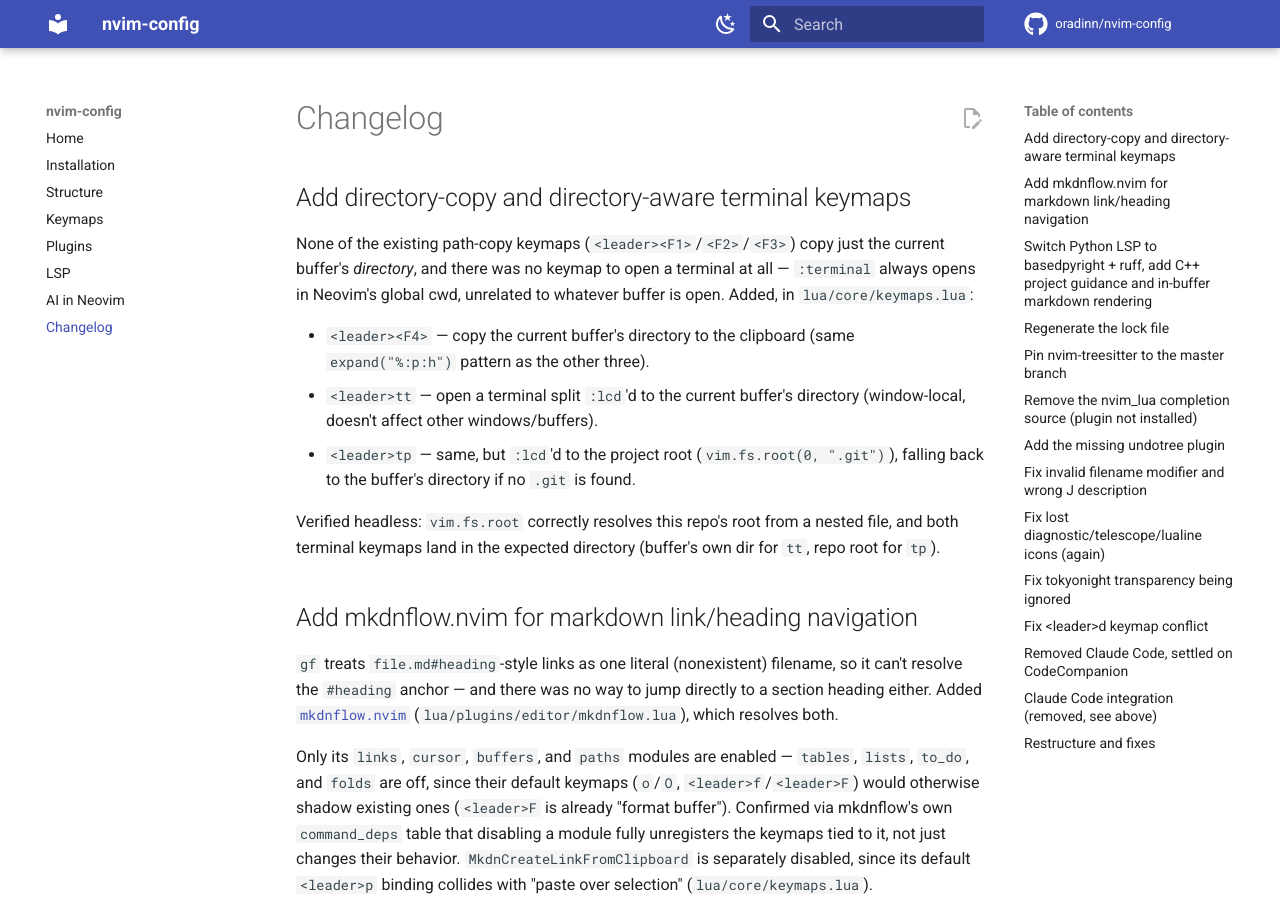
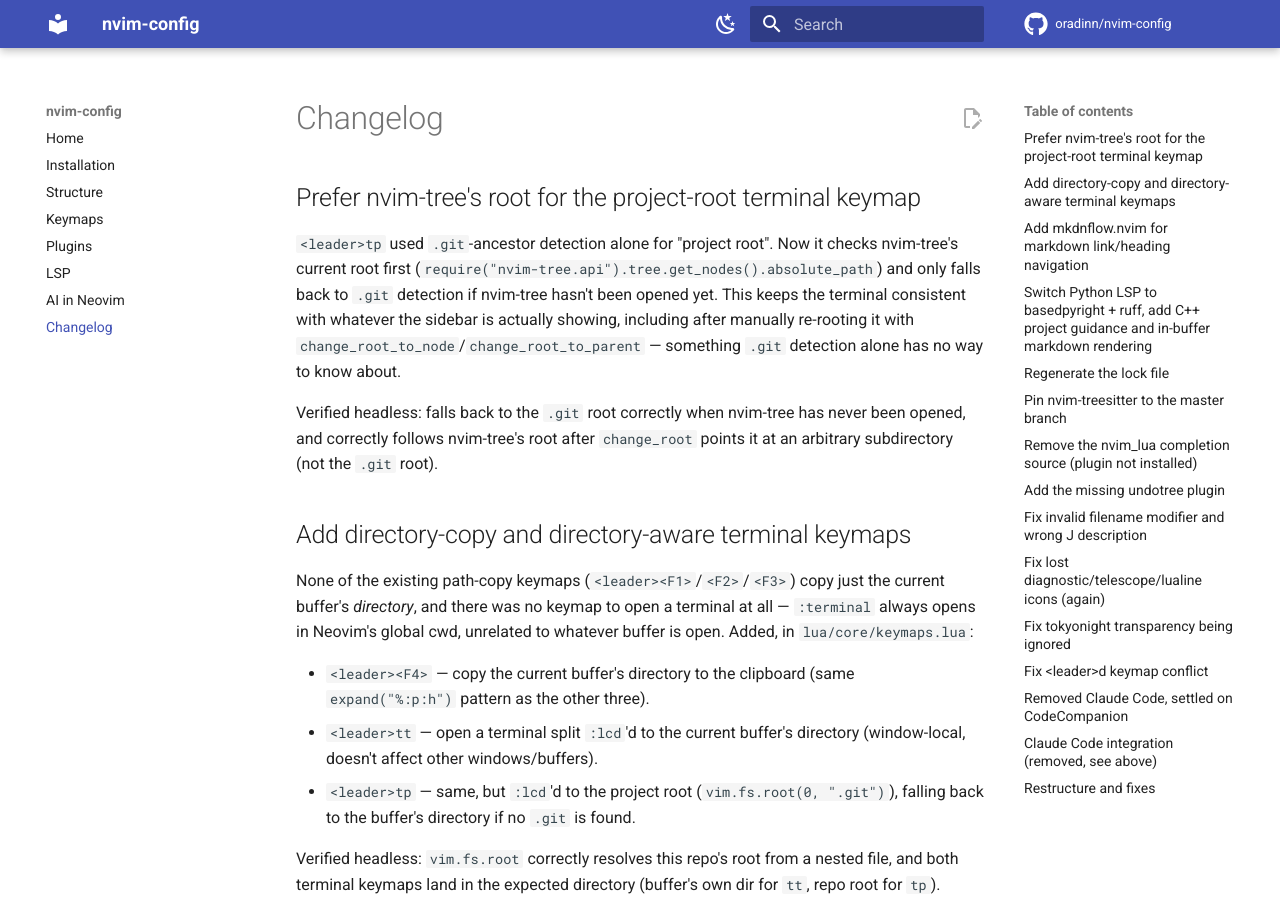
Before and after one commit to oradinn/nvim-config, an MkDocs documentation site: the page built from docs/changelog.md, in a window 1280 px wide and 900 px high. Built offline with MkDocs 1.6.1 and Material for MkDocs 9.7.7, drawn with Linux system fonts in a browser that asks for light colours; comment, search, counter and statistics services are not loaded.

Commit message:
Prefer nvim-tree's root for the project-root terminal keymap
.git-ancestor detection alone doesn't know about a root the user set
manually via nvim-tree's change_root_to_node/change_root_to_parent, so
<leader>tp could disagree with what the sidebar is actually showing.
Check nvim-tree's current root (tree.get_nodes().absolute_path) first,
falling back to .git detection only if nvim-tree hasn't been opened
yet in this session.

Verified headless: falls back to .git correctly when nvim-tree was
never opened, and correctly follows nvim-tree's root after change_root
points it at an arbitrary subdirectory instead of the .git root.

Co-Authored-By: Claude Sonnet 5 <noreply@anthropic.com>
Claude-Session: https://claude.ai/code/session_016YunJ1V2cbCqrNVvcpQqMP

```diff
--- a/docs/changelog.md
+++ b/docs/changelog.md
@@ -1,4 +1,18 @@
 # Changelog
+
+## Prefer nvim-tree's root for the project-root terminal keymap
+
+`<leader>tp` used `.git`-ancestor detection alone for "project root". Now it
+checks nvim-tree's current root first (`require("nvim-tree.api").tree.get_nodes().absolute_path`)
+and only falls back to `.git` detection if nvim-tree hasn't been opened yet.
+This keeps the terminal consistent with whatever the sidebar is actually
+showing, including after manually re-rooting it with
+`change_root_to_node`/`change_root_to_parent` — something `.git` detection
+alone has no way to know about.
+
+Verified headless: falls back to the `.git` root correctly when nvim-tree
+has never been opened, and correctly follows nvim-tree's root after
+`change_root` points it at an arbitrary subdirectory (not the `.git` root).
 
 ## Add directory-copy and directory-aware terminal keymaps
 
--- a/docs/keymaps.md
+++ b/docs/keymaps.md
@@ -24,7 +24,7 @@ in-house LLM.
 | n | `<leader><F3>` | Copy filename of current file to the clipboard |
 | n | `<leader><F4>` | Copy current buffer's directory to the clipboard |
 | n | `<leader>tt` | Open a terminal split in the current buffer's directory |
-| n | `<leader>tp` | Open a terminal split in the project root (nearest ancestor with `.git`) |
+| n | `<leader>tp` | Open a terminal split in the project root (nvim-tree's current root if it's been opened, else the nearest ancestor with `.git`) |
 | n | `<leader>pv` | Open netrw (file explorer) |
 | n | `<leader>u` | Show the undo tree (`:UndotreeShow`) |
 | v | `J` | Move the selected block down one line |
```
Also changed, not shown: 1 other file.
